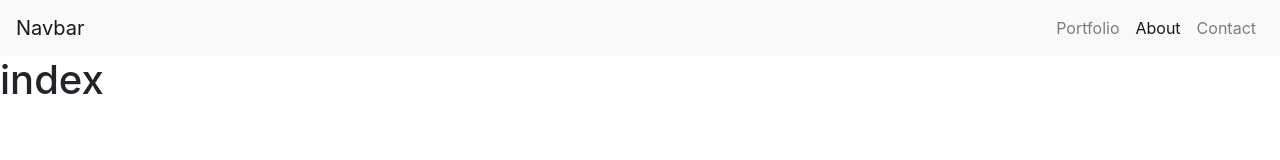
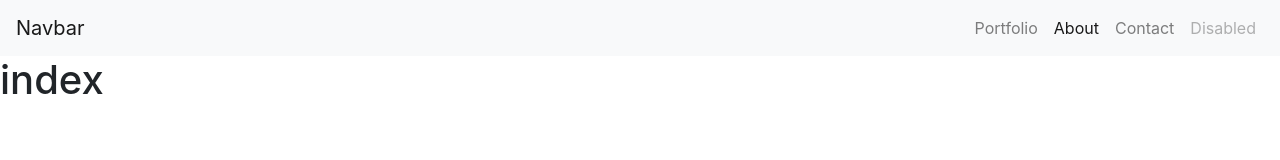
Before and after one commit to boleary1/Homework-2-CSS-Bootstrap, a plain HTML site: page index.html in a window 1280 px wide. Drawn offline with nearby package versions, Linux system fonts and the light colour scheme.

Commit message:
nav bar work

```diff
--- a/index.html
+++ b/index.html
@@ -20,6 +20,8 @@
             <a class="nav-item nav-link" href="portfolio.html"> Portfolio</a>
             <a class="nav-item nav-link active" href="index.html"> About<span class="sr-only">(current)</span></a>
             <a class="nav-item nav-link" href="contact.html"> Contact</a>
+            <a class="nav-item nav-link disabled" href="#" tabindex="-1" aria-disabled="true">Disabled</a>
+
           </div>
         </div>
       </nav>
```
Also changed, not shown: contact.html (+28 -2 lines), portfolio.html (+2 -0 lines).
